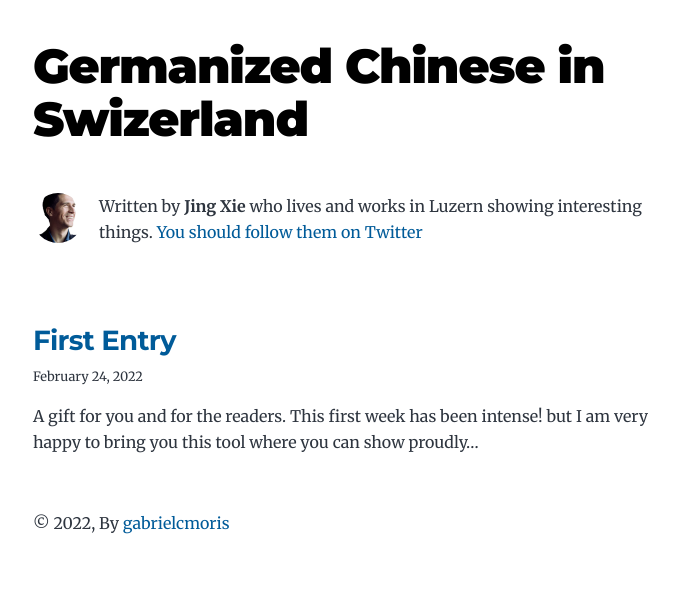
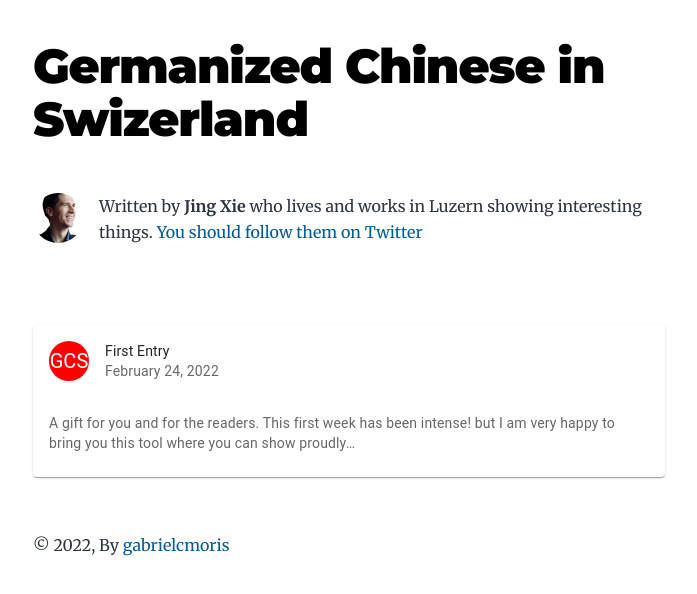
Before and after one commit to gabrielmoris/germanized-chinese-in-swizerland, a Gatsby site: page / in a window 1280 px wide. Shown: the whole page, without its empty margins (291-988 px from the left). Built offline with nearby package versions, Linux system fonts and the light colour scheme; Gatsby itself is replaced by a stand-in of ours.

Commit message:
add cards

```diff
--- a/src/pages/index.js
+++ b/src/pages/index.js
@@ -5,6 +5,11 @@ import Bio from "../components/bio"
 import Layout from "../components/layout"
 import Seo from "../components/seo"
 import { Helmet } from "react-helmet"
+import Card from "@mui/material/Card"
+import CardHeader from "@mui/material/CardHeader"
+import Avatar from "@mui/material/Avatar"
+import CardContent from "@mui/material/CardContent"
+import Typography from "@mui/material/Typography"
 
 const BlogIndex = ({ data, location }) => {
   const siteTitle = data.site.siteMetadata?.title || `Title`
@@ -45,7 +50,7 @@ const BlogIndex = ({ data, location }) => {
 
           return (
             <li key={post.fields.slug}>
-              {/* <Link to={post.fields.slug} itemProp="url">
+              <Link to={post.fields.slug} itemProp="url">
                 <Card>
                   <CardHeader
                     avatar={
@@ -63,10 +68,10 @@ const BlogIndex = ({ data, location }) => {
                     </Typography>
                   </CardContent>
                 </Card>
-              </Link> */}
+              </Link>
 
               {/* Here are the cards 👆*/}
-              <article
+              {/* <article
                 className="post-list-item"
                 itemScope
                 itemType="http://schema.org/Article"
@@ -87,7 +92,7 @@ const BlogIndex = ({ data, location }) => {
                     itemProp="description"
                   />
                 </section>
-              </article>
+              </article> */}
             </li>
           )
         })}
```
